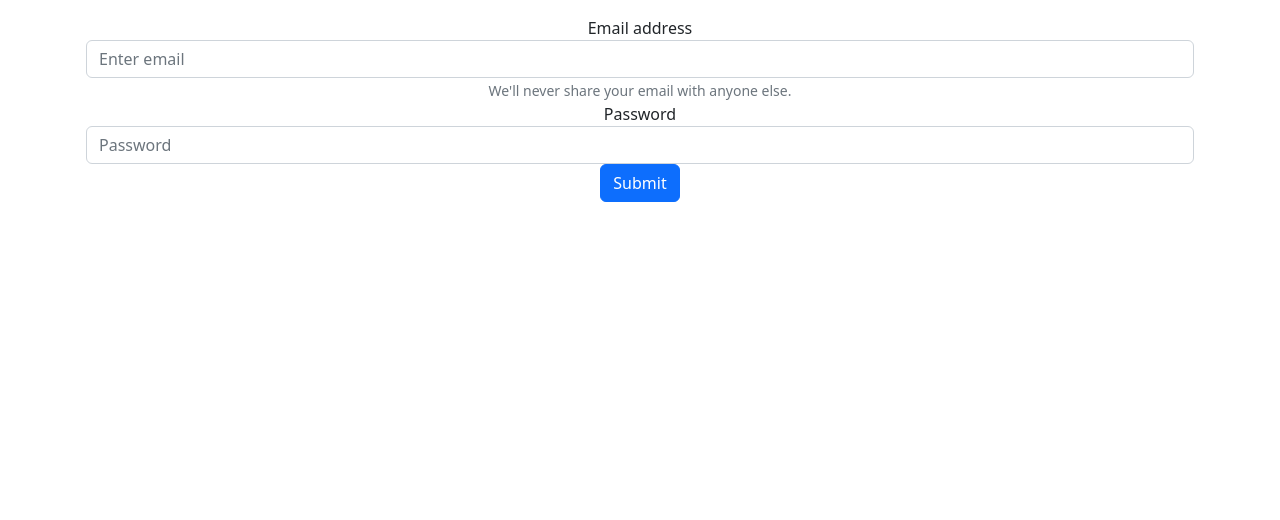
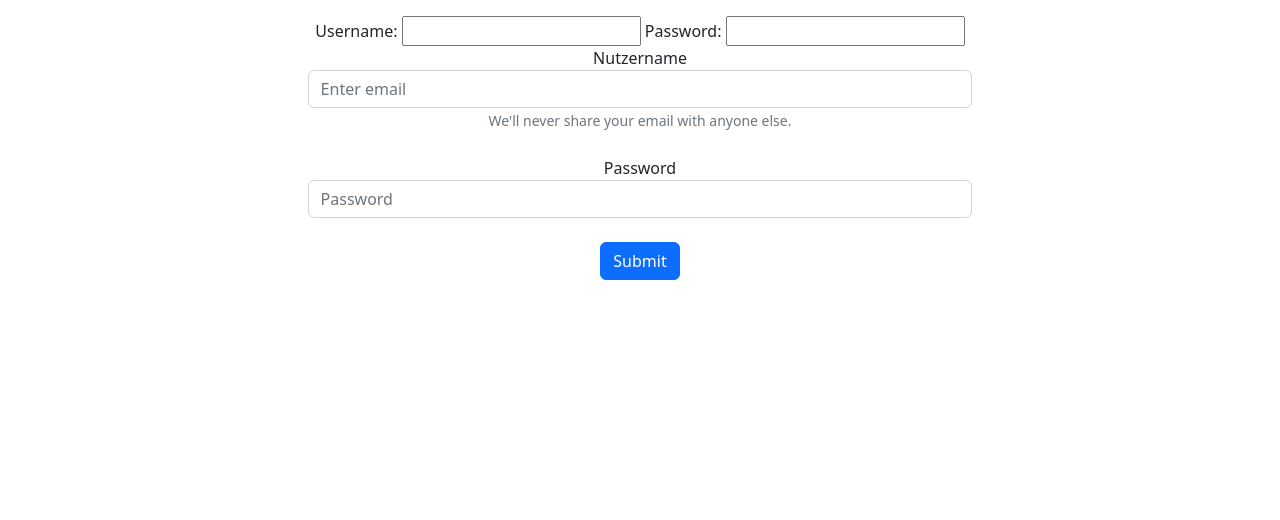
Before and after one commit to Verox001/ProWoVer, a Django app: template templates/auth/login.html in a window 1280 px wide. Shown: the part 135-655 px from the top of the page. Run offline with Django 4.2, Linux system fonts and the light colour scheme; the template is opened without the code that fills it: values that come from a table or form of the project are taken from there, others are empty; parts of the project's set-up code (start-up, migrations or seed data) failed here and were passed over.

Commit message:
Modified models.py, added form with authentication and login POST endpoint.

```diff
--- a/templates/auth/login.html
+++ b/templates/auth/login.html
@@ -2,17 +2,21 @@
 {% block title %}GHO - Login{% endblock %}
 
 {% block content %}
-<div class="text-center">
-    <form>{% csrf_token %}
+<div class="text-center" style="margin: 0 20% 0 20%">
+    <form method="post" action="/login/">
+        {% csrf_token %}
+        {{loginform}}
         <div class="form-group">
-            <label for="exampleInputEmail1">Email address</label>
-            <input type="email" class="form-control" id="exampleInputEmail1" aria-describedby="emailHelp" placeholder="Enter email">
-            <small id="emailHelp" class="form-text text-muted">We'll never share your email with anyone else.</small>
+            <label for="username">Nutzername</label>
+            <input type="text" class="form-control" id="username" name="username" aria-describedby="emailHelp" placeholder="Enter email">
+            <small id="anmerkung" class="form-text text-muted">We'll never share your email with anyone else.</small>
         </div>
+        <br>
         <div class="form-group">
-            <label for="exampleInputPassword1">Password</label>
-            <input type="password" class="form-control" id="exampleInputPassword1" placeholder="Password">
+            <label for="password">Password</label>
+            <input type="password" class="form-control" id="password" name="password" placeholder="Password">
         </div>
+        <br>
         <button type="submit" class="btn btn-primary">Submit</button>
     </form>
 </div>
--- /dev/null
+++ b/web/forms.py
@@ -0,0 +1,13 @@
+from django import forms
+
+from models import User
+
+
+class LoginForm(forms.Form):
+    username = forms.CharField()
+    password = forms.CharField(widget=forms.PasswordInput)
+
+    def is_valid(self):
+        print(self)
+        users = User.objects.filter(username=self.username)
+        user: User = users.first()
--- a/web/models.py
+++ b/web/models.py
@@ -38,6 +38,7 @@ class Project(models.Model):
     description = models.TextField(max_length=8000)
     role = models.PositiveSmallIntegerField(choices=ROLE_CHOICES)
     attendance = models.IntegerField()
+    price = models.FloatField(default=0.0)
     other = models.TextField(max_length=255, blank=True)
 
     def __str__(self):
--- a/web/urls.py
+++ b/web/urls.py
@@ -5,4 +5,5 @@ from web import views
 
 urlpatterns = [
     path("", views.Index.as_view()),
+    path("login/", views.LoginView.as_view()),
 ]
```
Also changed, not shown: web/views.py (+14 -0 lines), web/migrations/0012_project_price.py (added), 1 other file.
